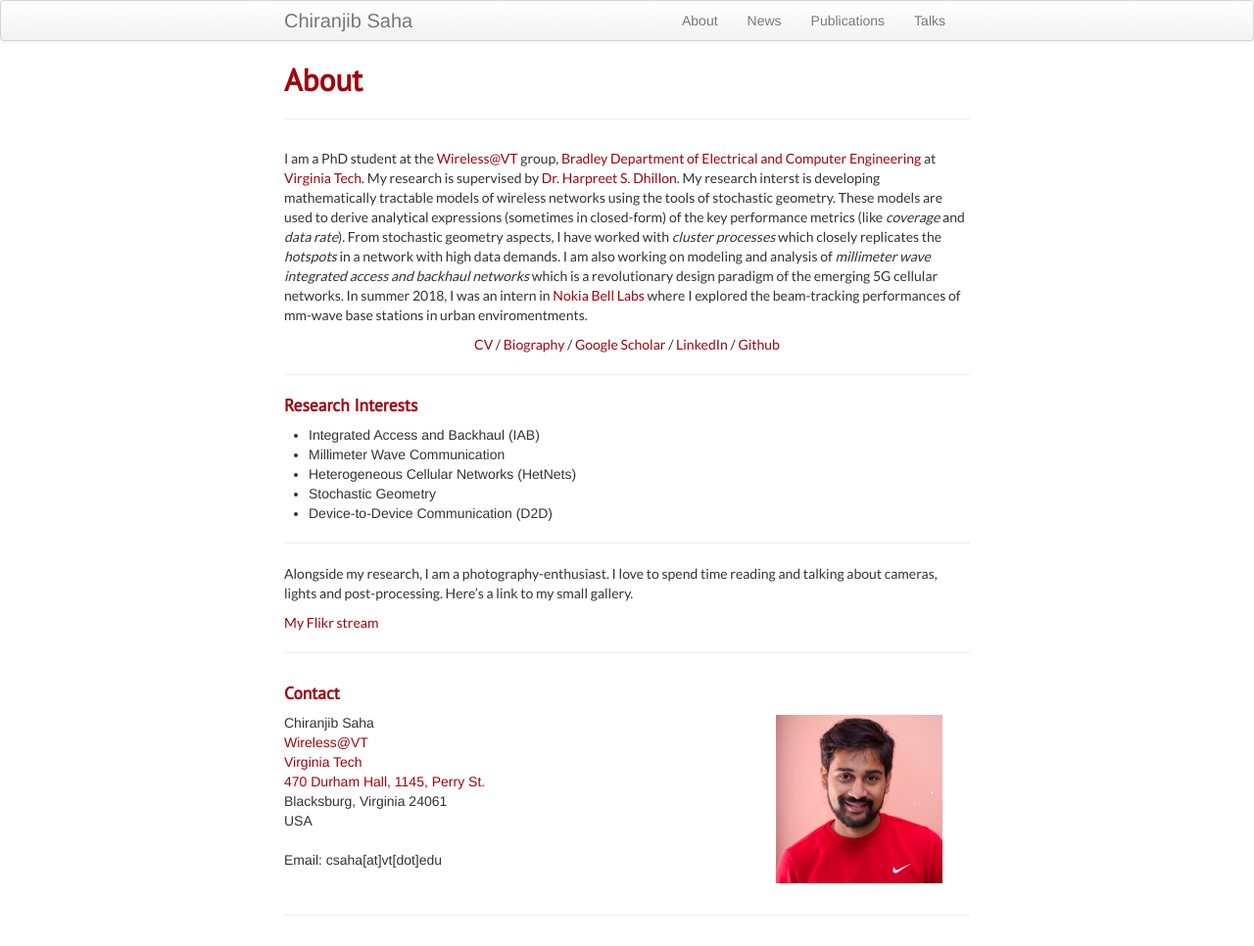
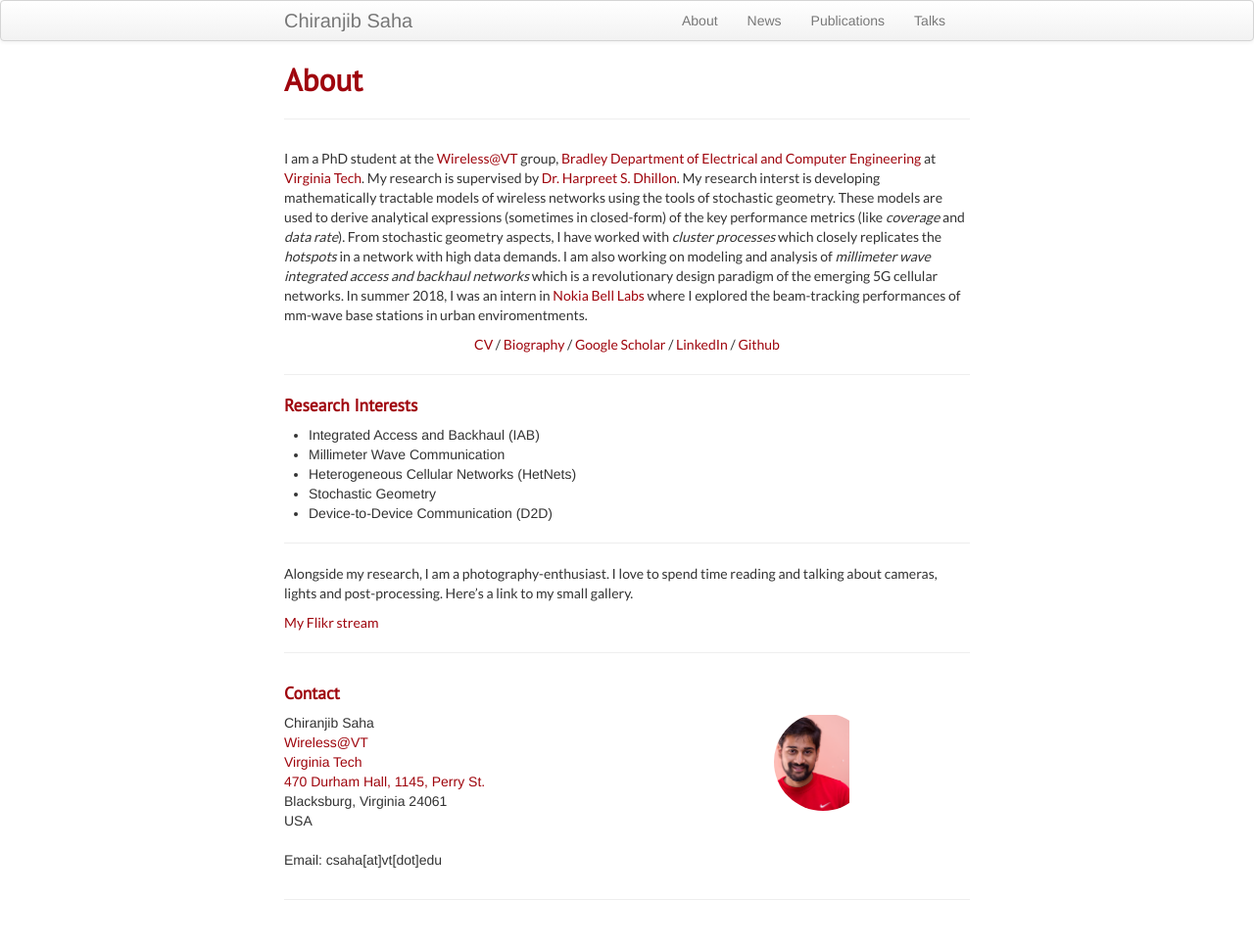
Before and after one commit to chiranjibsaha/chiranjibsaha.github.io, a Jekyll site: the page built from index.md, in a window 1280 px wide. Shown: the whole page at 98% size. Built offline with Jekyll 4.4.1, drawn with Linux system fonts in a browser that asks for light colours.

Commit message:
update profile pic main

```diff
--- a/index.md
+++ b/index.md
@@ -55,9 +55,11 @@
         </div>
 
         <div class="span2">
-        <a href="../assets/pics/cs_l.jpg">
+          <div class="image-cropper">
+             <a href="../assets/pics/cs_l.jpg">
             <img src="../assets/pics/cs_m.jpg"
-                  title="Chiranjib Saha" alt="C Saha"/></a>
+                  title="Chiranjib Saha" alt="C Saha" class="profile-pic"/></a>
+           </div>
         </div>
     </div>
 </div>
```
